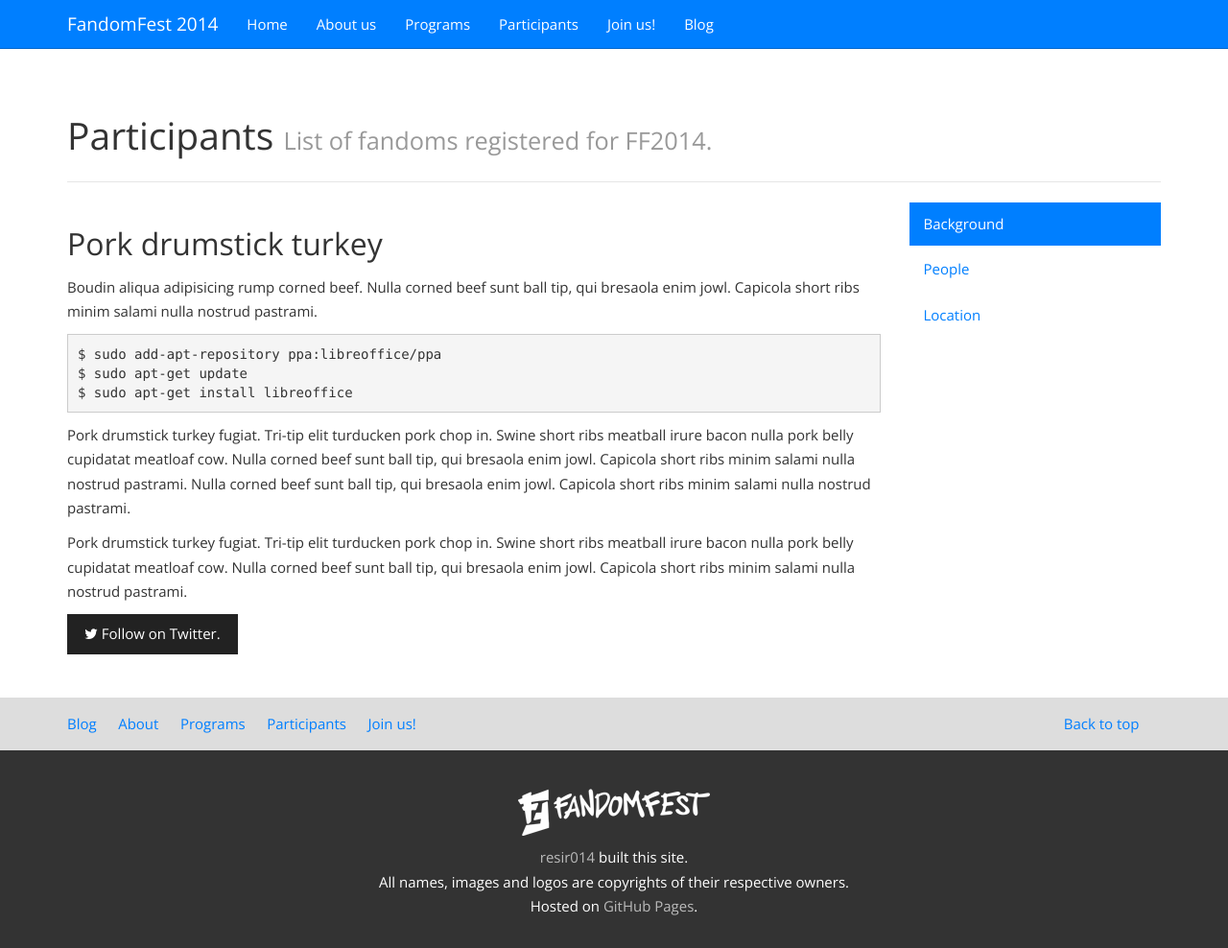
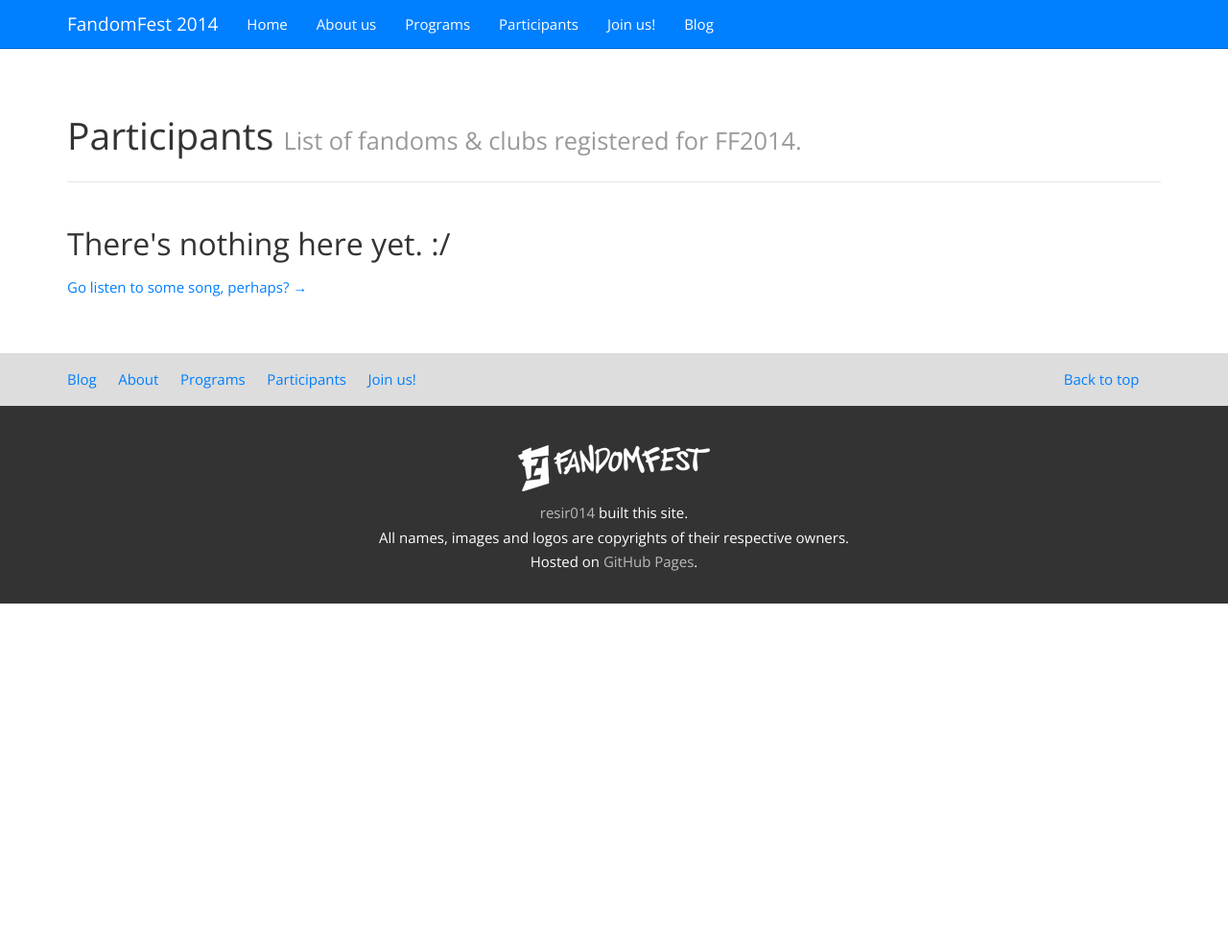
Before and after one commit to resir014/fandom-fest, a Jekyll site: the page built from participants/index.html, in a window 1280 px wide. Shown: the whole page at 96% size. Built offline with Jekyll 4.4.1, drawn with Linux system fonts in a browser that asks for light colours; nearby versions of some CDN libraries; after the commit the page ends 900 px from its top, so only the background shows below that.

Commit message:
Hide placeholder contents & footer linkage.

```diff
--- a/_includes/footer.html
+++ b/_includes/footer.html
@@ -3,11 +3,11 @@
         <div class="container">
             <ul class="list-unstyled">
                 <li class="pull-right"><a href="#top">Back to top</a></li>
-                <li><a href="http://news.bootswatch.com" onclick="pageTracker._link(this.href); return false;">Blog</a></li>
-                <li><a href="#">About</a></li>
-                <li><a href="#">Programs</a></li>
-                <li><a href="#">Participants</a></li>
-                <li><a href="#">Join us!</a></li>
+                <li><a href="https://blog.fandom-fest.com/">Blog</a></li>
+                <li><a href="/about/">About</a></li>
+                <li><a href="/programs/">Programs</a></li>
+                <li><a href="/participants/">Participants</a></li>
+                <li><a href="/join-us/">Join us!</a></li>
             </ul>
         </div>
     </div>
--- a/index.html
+++ b/index.html
@@ -5,7 +5,7 @@
 <main id="content">
     <section class="featurette">
         <div class="container">
-            <h2 class="featurette-title">Boom. Title.</h2>
+            <h2 class="featurette-title">Welcome to FandomFest 2014.</h2>
             <p class="lead">FandomFest is basically a summer festival of all your favorite TV/movie fandoms, so come on, turn your laptop off for a few hours and get out of the house for some fun with your fellow <strike>nerds</strike> enthusiasts.</p>
             <p class="lead">Or you can bring your laptop along... I guess that's fine.</p>
 
--- a/join-us/index.html
+++ b/join-us/index.html
@@ -1,6 +1,12 @@
 ---
 layout: default
 ---
+
+<header class="container">
+    <div class="page-header">
+        <h1>Join us! <small>Everything you need to know in taking part on FF2014.</small></h1>
+    </div>
+</header>
 
 <div class="container">
     <h1>There's nothing here yet. :/</h1>
--- a/participants/index.html
+++ b/participants/index.html
@@ -4,30 +4,11 @@
 
 <header class="container">
     <div class="page-header">
-        <h1>Participants <small>List of fandoms registered for FF2014.</small></h1>
+        <h1>Participants <small>List of fandoms &amp; clubs registered for FF2014.</small></h1>
     </div>
 </header>
 
-<section id="content">
-    <div class="container">
-        <div class="row">
-            <div class="col-md-9">
-                <h2 id="background">Pork drumstick turkey</h2>
-                <p>Boudin aliqua adipisicing rump corned beef. Nulla corned beef sunt ball tip, qui bresaola enim jowl. Capicola short ribs minim salami nulla nostrud pastrami.</p>
-                <pre>$ sudo add-apt-repository ppa:libreoffice/ppa<br />$ sudo apt-get update<br />$ sudo apt-get install libreoffice</pre>
-                <p>Pork drumstick turkey fugiat. Tri-tip elit turducken pork chop in. Swine short ribs meatball irure bacon nulla pork belly cupidatat meatloaf cow. Nulla corned beef sunt ball tip, qui bresaola enim jowl. Capicola short ribs minim salami nulla nostrud pastrami. Nulla corned beef sunt ball tip, qui bresaola enim jowl. Capicola short ribs minim salami nulla nostrud pastrami.</p>
-                <p>Pork drumstick turkey fugiat. Tri-tip elit turducken pork chop in. Swine short ribs meatball irure bacon nulla pork belly cupidatat meatloaf cow. Nulla corned beef sunt ball tip, qui bresaola enim jowl. Capicola short ribs minim salami nulla nostrud pastrami.</p>
-                <a class="btn btn-default"><i class="fa fa-twitter"></i> Follow on Twitter.</a>
-            </div>
-            <div class="col-md-3">
-                <div class="sidebar-wrapper">
-                    <ul class="nav nav-pills nav-stacked">
-                        <li><a href="#background">Background</a></li>
-                        <li><a href="#people">People</a></li>
-                        <li><a href="#location">Location</a></li>
-                    </ul>
-                </div>
-            </div>
-        </div>
-    </div>
-</section>
+<div class="container">
+    <h2>There's nothing here yet. :/</h2>
+    <p><a href="http://www.youtube.com/watch?v=I6fs6bySZwI" target="_blank">Go listen to some song, perhaps? &rarr;</a></p>
+</div>
```
Also changed, not shown: programs/index.html (+7 -1 lines).
